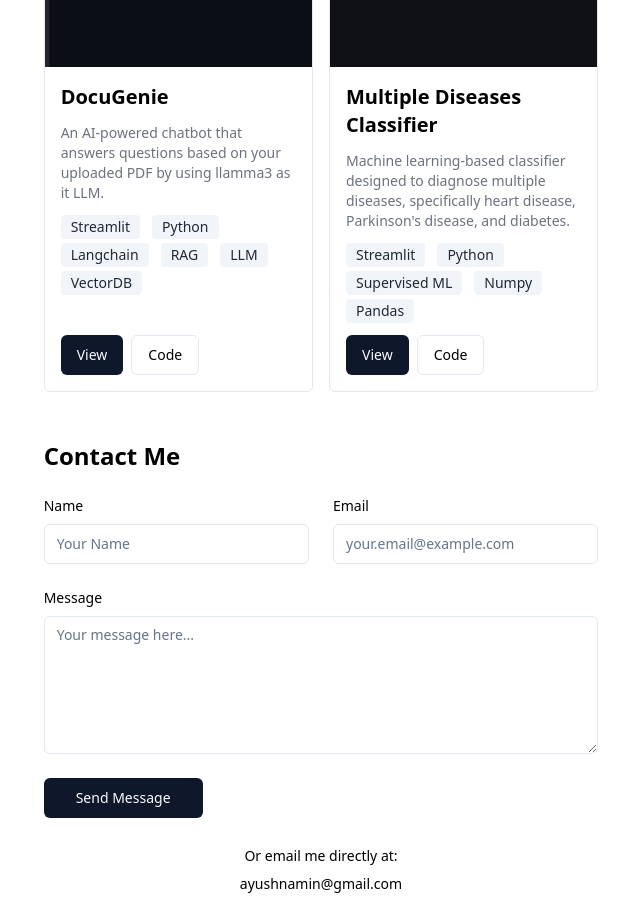
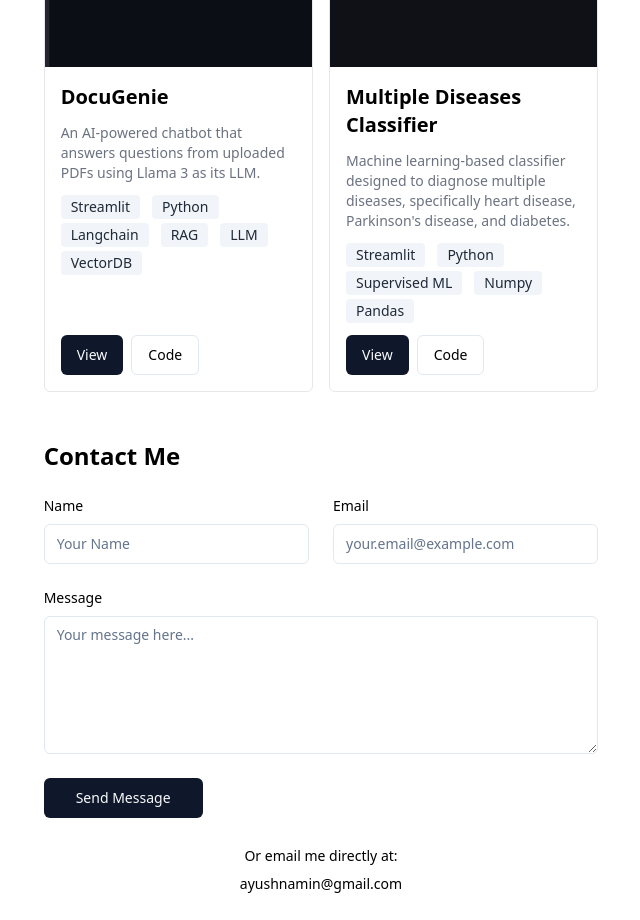
Before and after one commit to apk471/personal-portfolio-v1, a Next.js app: page / in a window 1280 px wide. Shown: the part 2960-3880 px from the top of the page, without its empty margins (319-959 px from the left). Built offline with nearby package versions, Linux system fonts and the light colour scheme.

Commit message:
fix: clean up docugenie copy

```diff
--- a/components/Projects.tsx
+++ b/components/Projects.tsx
@@ -33,7 +33,7 @@
   {
     title: "DocuGenie",
     description:
-      "An AI-powered chatbot that answers questions based on your uploaded PDF by using llamma3 as it LLM.",
+      "An AI-powered chatbot that answers questions from uploaded PDFs using Llama 3 as its LLM.",
     link: "https://drive.google.com/file/d/1KI1r9M6jVKRDYc2VzmoZrpF2j3EcIpCJ/view?usp=sharing",
     code: "https://github.com/apk471/DocuGenie",
     previewVideo: "/videos/DocGene.png",
```
